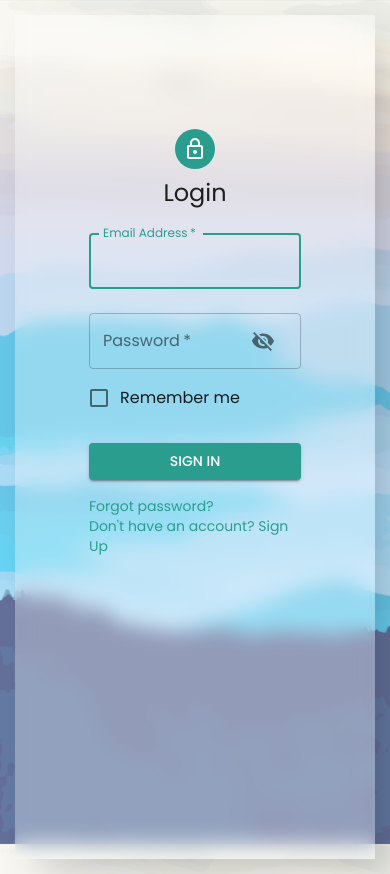
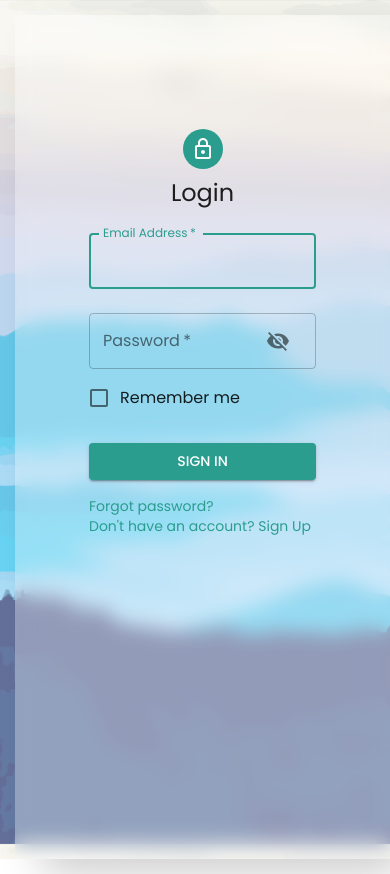
Before and after one commit to Soraaz/invyo-test, a React (Create React App) app: page / in a window 390 px wide. Built offline with nearby package versions, Linux system fonts and the light colour scheme; grey boxes are pictures that could not be loaded; what @blueprintjs/core would draw is missing.

Commit message:
Fix mobile responsive visual

```diff
--- a/src/App.js
+++ b/src/App.js
@@ -12,6 +12,8 @@ import ToasterAlert from './lib/material-ui/ToasterAlert'
 import BackGroundHeader from './assets/dashboard_background.jpg'
 // @ts-ignore
 import BackGroundHeaderNight from './assets/dashboard_background_night3.jpg'
+
+const muiTheme = createMuiTheme()
 
 const themeRoot = {
   overrides: {
@@ -68,7 +70,19 @@ const themeRoot = {
     }
   },
   typography: {
-    fontFamily: 'Poppins, Arial'
+    fontFamily: 'Poppins, Arial',
+    subtitle1: {
+      fontSize: '1rem',
+      [muiTheme.breakpoints.down('sm')]: {
+        fontSize: '1rem'
+      }
+    },
+    h6: {
+      fontSize: '1rem',
+      [muiTheme.breakpoints.down('sm')]: {
+        fontSize: '1rem'
+      }
+    }
   },
   palette: {
     primary: {
--- a/src/components/content/Content.js
+++ b/src/components/content/Content.js
@@ -12,7 +12,8 @@ import { makeStyles } from '@material-ui/core'
 const useStyles = makeStyles(() => ({
   content: {
     marginTop: '5vh',
-    padding: '15px'
+    paddingTop: '15px',
+    paddingLeft: '15px'
   }
 }))
 
--- a/src/components/tasksPage/taskList/TaskListHook.js
+++ b/src/components/tasksPage/taskList/TaskListHook.js
@@ -3,7 +3,7 @@ import React, { useEffect, useState } from 'react'
 
 import { debugLog } from '../../../lib/logs'
 import TaskHook from './task/TaskHook'
-import { IconButton, makeStyles, Typography } from '@material-ui/core'
+import { IconButton, makeStyles, Typography, useMediaQuery, useTheme } from '@material-ui/core'
 import AddCircleIcon from '@material-ui/icons/AddCircle'
 import VisibilityIcon from '@material-ui/icons/Visibility'
 import VisibilityOffIcon from '@material-ui/icons/VisibilityOff'
@@ -29,6 +29,7 @@ const useStyles = makeStyles((theme) => ({
     alignItems: 'center'
   },
   cardButtons: {
+    transform: 'translate(-5%, 0%)',
     width: '400px',
     padding: '1em',
     backdropFilter: 'blur(10px)',
@@ -63,9 +64,11 @@ function TaskListHook (props){
   debugLog('TaskList:render')
 
   const classes = useStyles()
+  const theme = useTheme()
+  const isMobile = useMediaQuery(theme.breakpoints.down('sm'))
   const { width } = useWindowDimensions()
 
-  const [columns, setColumns] = useState((width) / 220)
+  const [columns, setColumns] = useState(0)
 
   const [taskFinishLength, setTaskFinishLength] = useState(() => {
     const tmpTask = props.tasks
@@ -75,8 +78,8 @@ function TaskListHook (props){
   })
 
   useEffect(() => {
-    setColumns(width / 220)
-  }, [width])
+    setColumns((width) / (isMobile ? 180 : 210))
+  }, [width, isMobile])
 
   useEffect(() => {
     setTaskFinishLength(() => {
@@ -128,7 +131,6 @@ function TaskListHook (props){
 
       {TaskListHook.length ?
         <div className="TaskList-header">
-          {width}: {Math.floor(columns)}
           <div className={classes.flexBox}>
             <MasonryLayout columns={(Math.floor(columns) - 1) > 0 ? (Math.floor(columns)) : 1} gap={0}>
               {TaskListHook}
--- a/src/components/tasksPage/taskList/task/TaskHook.js
+++ b/src/components/tasksPage/taskList/task/TaskHook.js
@@ -27,7 +27,10 @@ const useStyles = makeStyles((theme) => ({
     backdropFilter: 'blur(10px)',
     boxShadow: '20px 20px 40px -6px rgba(0,0,0,0.2)',
     border: '1px solid rgba(255,255,255,0.2)',
-    borderRadius: '20px'
+    borderRadius: '20px',
+    [theme.breakpoints.down('sm')]: {
+      width: '155px'
+    }
   },
   blurEffectBack: {
     background: 'rgba(255,255,255,0.1)',
@@ -36,7 +39,10 @@ const useStyles = makeStyles((theme) => ({
     marginLeft: '1em',
     marginBottom: '1em',
     border: '1px solid rgba(255,255,255,0.2)',
-    borderRadius: '20px'
+    borderRadius: '20px',
+    [theme.breakpoints.down('sm')]: {
+      width: '155px'
+    }
   },
   cardTitle: {
     fontSize: 15,
--- a/src/lib/wrapper/MasonryLayout.js
+++ b/src/lib/wrapper/MasonryLayout.js
@@ -27,7 +27,7 @@ const MasonryLayout = (props) => {
     result.push (
       <div
         key={i}
-        style={{ marginLeft: `${i > 0 ? props.gap : 0}px`, flex: 1 }}>
+        style={{ marginLeft: `${i > 0 ? props.gap : 0}px` }}>
         {columnWrapper[`columns${i}`]}
       </div>
     )
```
